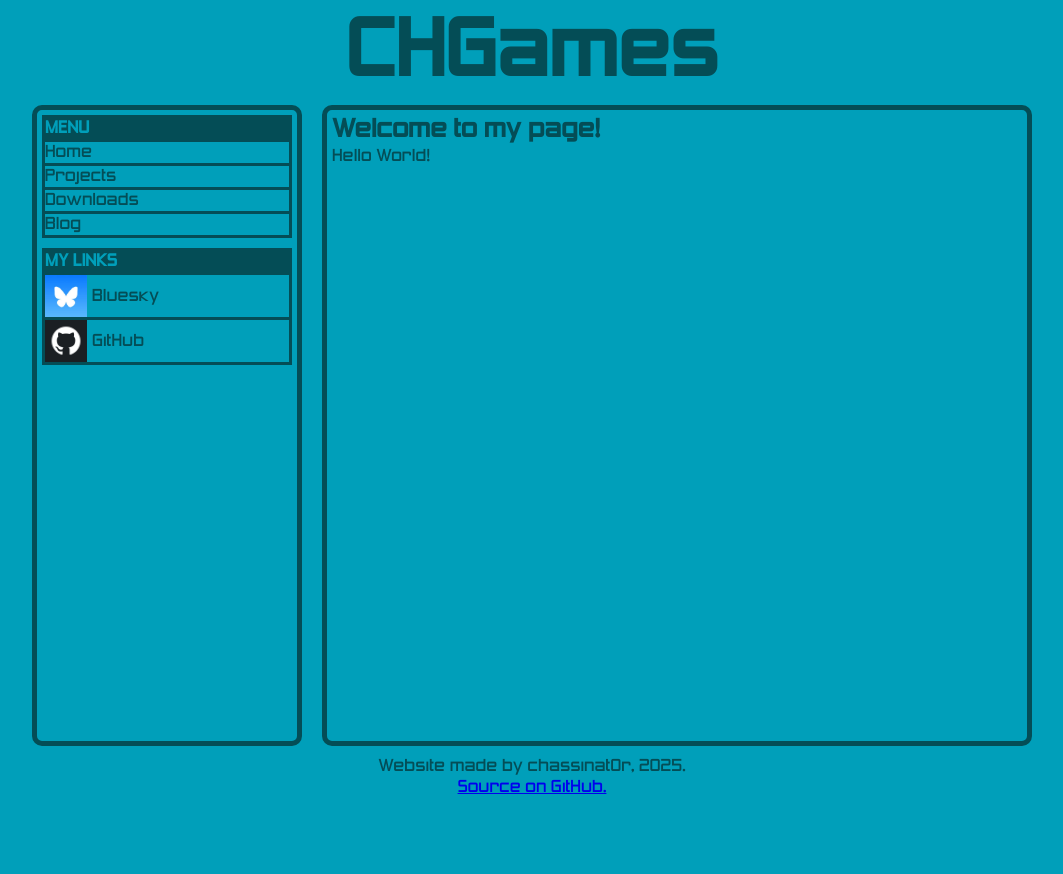
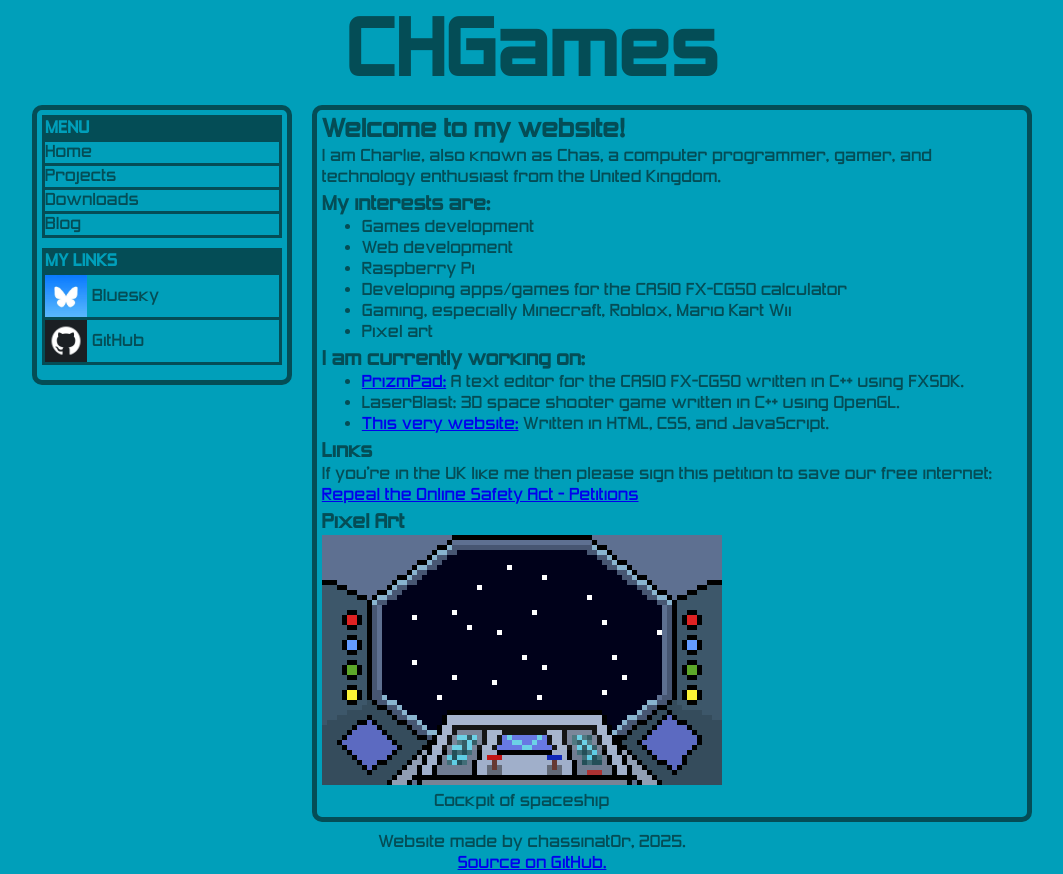
Before and after one commit to chassinat0r/chgames.net, a plain HTML site: page public/index.html in a window 1280 px wide. Shown: the whole page, without its empty margins (108-1171 px from the left). Before the commit the page ends 808 px from the top, so only its background shows below. Drawn offline with Linux system fonts and the light colour scheme.

Commit message:
add lots to homepage

```diff
--- a/public/index.html
+++ b/public/index.html
@@ -44,8 +44,35 @@
 
                 </div>
                 <div class="body">
-                    <h2>Welcome to my page!</h2>
-                    <p>Hello World!</p>
+                    <h2>Welcome to my website!</h2>
+                    <p>I am Charlie, also known as Chas, a computer programmer, gamer, and technology enthusiast from the United Kingdom.</p>
+                    <br>
+                    <h3>My interests are:</h3>
+                    <ul>
+                        <li>Games development</li>
+                        <li>Web development</li>
+                        <li>Raspberry Pi</li>
+                        <li>Developing apps/games for the CASIO FX-CG50 calculator</li>
+                        <li>Gaming, especially Minecraft, Roblox, Mario Kart Wii</li>
+                        <li>Pixel art</li>
+                    </ul>
+                    <br>
+                    <h3>I am currently working on:</h3>
+                    <ul>
+                        <li><a href="https://github.com/chassinat0r/PrizmPad">PrizmPad:</a> A text editor for the CASIO FX-CG50 written in C++ using FXSDK.</li>
+                        <li>LaserBlast: 3D space shooter game written in C++ using OpenGL.</li>
+                        <li><a href="https://github.com/chassinat0r/chgames.net">This very website:</a> Written in HTML, CSS, and JavaScript.</li>
+                    </ul>
+                    <br>
+                    <h3>Links</h3>
+                    <p>If you're in the UK like me then please sign this petition to save our free internet:</p>
+                    <a href="https://petition.parliament.uk/petitions/722903">Repeal the Online Safety Act - Petitions</a>
+                    <br>
+                    <h3>Pixel Art</h3>
+                    <figure>
+                        <img src="assets/cockpit.png" style="width:400px;height:250px;image-rendering: pixelated;" alt="Cockpit of a Spaceship">
+                        <figcaption>Cockpit of spaceship</figcaption>
+                    </figure>
                 </div>
             </div>
             <div class="footer">
--- a/public/styles.css
+++ b/public/styles.css
@@ -35,7 +35,12 @@ div.body, div.sidebar {
     border-radius: 10px;
 }
 
-div.body p, div.sidebar p, div.body h2 {
+div.sidebar {
+    height: fit-content;
+    width: 250px;
+}
+
+div.body p, div.sidebar p, div.body h1, div.body h2, div.body h3, div.body ul {
     margin: 0;
 }
 
@@ -48,13 +53,9 @@ div.main {
     flex-grow: 1;
 }
 
-div.sidebar {
-    flex-basis: 250px;
-}
-
 div.body {
     margin-left: 20px;
-    flex-grow: 1;
+    width: calc(100% - 270px);
 }
 
 div.footer {
@@ -126,3 +127,18 @@ div.text_link:hover {
 div.sidebar h3 {
     margin: 5px 0 2px;
 }
+
+br {
+    display: block;
+    content: "";
+    margin-bottom: 5px;
+}
+
+figure {
+    margin: 0px;
+    width: fit-content;
+}
+
+figcaption {
+    text-align: center;
+}
```
Also changed, not shown: public/assets/cockpit.png (added).
